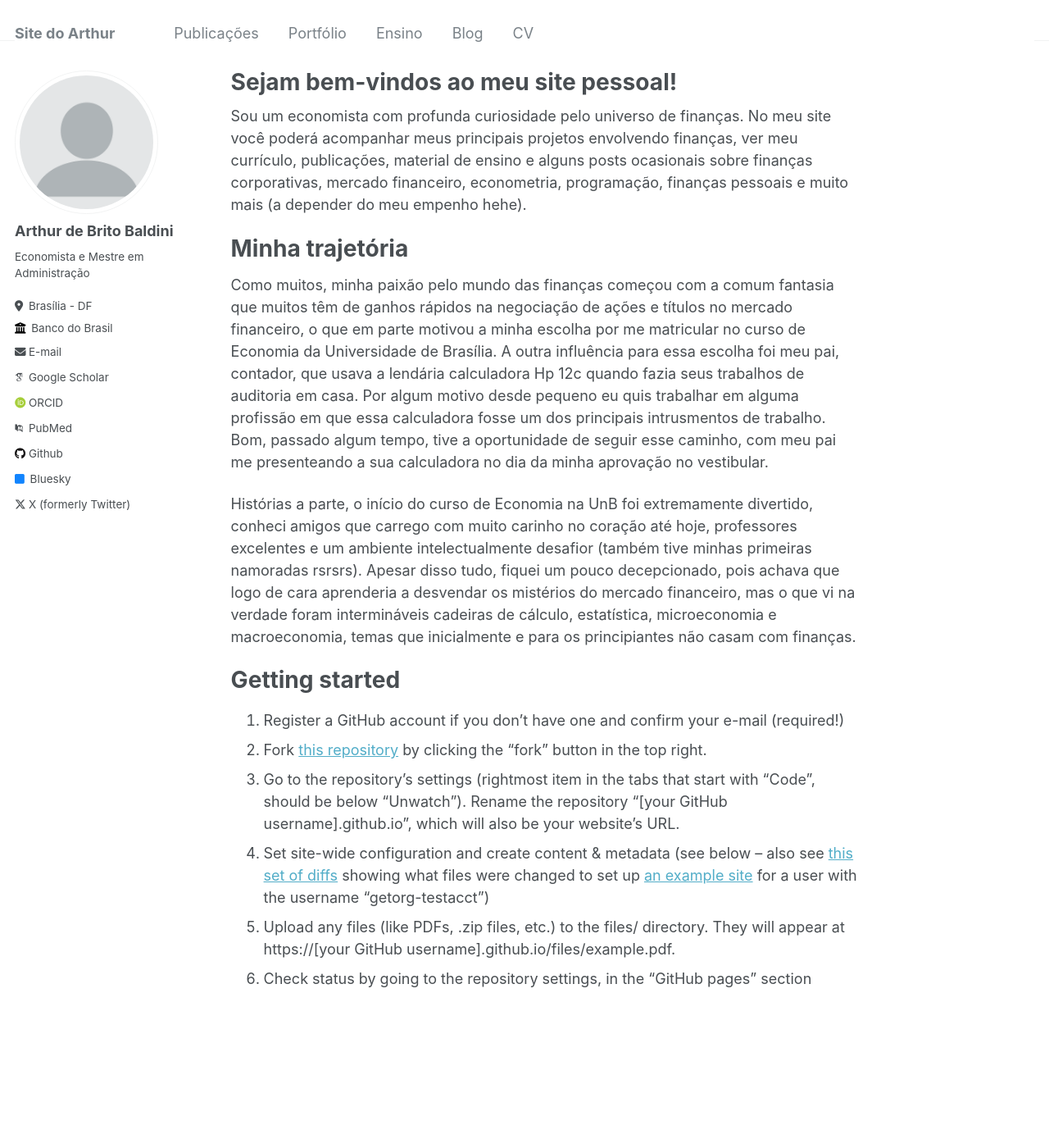
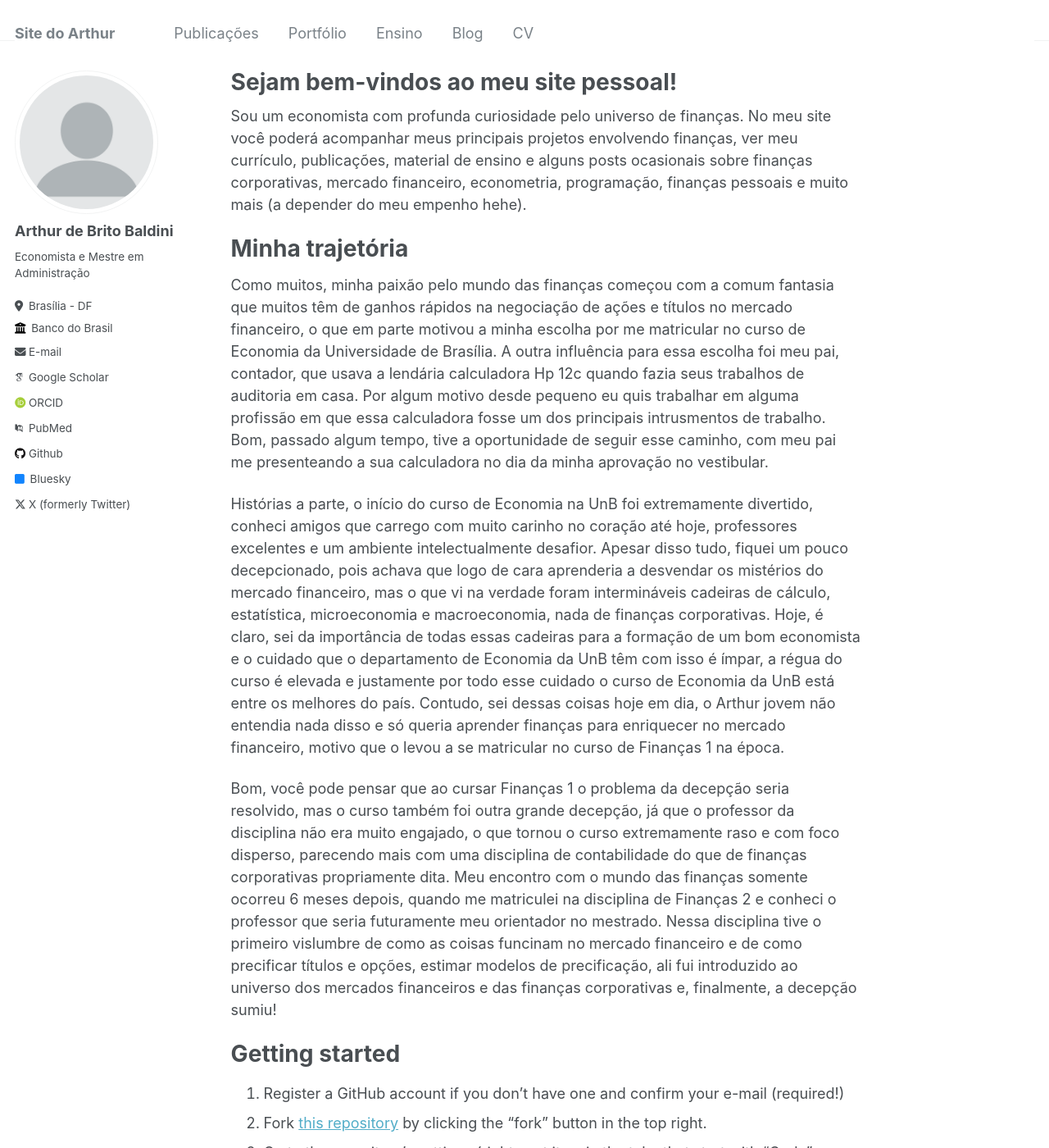
Before and after one commit to Arthur-Unb/arthurbaldini, a Jekyll site: the page built from _pages/about.md, in a window 1280 px wide and 1400 px high. Shown: the whole window at 82% size. Built offline with Jekyll 4.4.1, drawn with Linux system fonts in a browser that asks for light colours; some web fonts are replaced.

Commit message:
Update about.md

```diff
--- a/_pages/about.md
+++ b/_pages/about.md
@@ -12,7 +12,11 @@ Minha trajetória
 ======
 Como muitos, minha paixão pelo mundo das finanças começou com a comum fantasia que muitos têm de ganhos rápidos na negociação de ações e títulos no mercado financeiro, o que em parte motivou a minha escolha por me matricular no curso de Economia da Universidade de Brasília. A outra influência para essa escolha foi meu pai, contador, que usava a lendária calculadora Hp 12c quando fazia seus trabalhos de auditoria em casa. Por algum motivo desde pequeno eu quis trabalhar em alguma profissão em que essa calculadora fosse um dos principais intrusmentos de trabalho. Bom, passado algum tempo, tive a oportunidade de seguir esse caminho, com meu pai me presenteando a sua calculadora no dia da minha aprovação no vestibular.
 
-Histórias a parte, o início do curso de Economia na UnB foi extremamente divertido, conheci amigos que carrego com muito carinho no coração até hoje, professores excelentes e um ambiente intelectualmente desafior (também tive minhas primeiras namoradas rsrsrs). Apesar disso tudo, fiquei um pouco decepcionado, pois achava que logo de cara aprenderia a desvendar os mistérios do mercado financeiro, mas o que vi na verdade foram intermináveis cadeiras de cálculo, estatística, microeconomia e macroeconomia, temas que inicialmente e para os principiantes não casam com finanças.
+Histórias a parte, o início do curso de Economia na UnB foi extremamente divertido, conheci amigos que carrego com muito carinho no coração até hoje, professores excelentes e um ambiente intelectualmente desafior. Apesar disso tudo, fiquei um pouco decepcionado, pois achava que logo de cara aprenderia a desvendar os mistérios do mercado financeiro, mas o que vi na verdade foram intermináveis cadeiras de cálculo, estatística, microeconomia e macroeconomia, nada de finanças corporativas. Hoje, é claro, sei da importância de todas essas cadeiras para a formação de um bom economista e o cuidado que o departamento de Economia da UnB têm com isso é ímpar, a régua do curso é elevada e justamente por todo esse cuidado o curso de Economia da UnB está entre os melhores do país. Contudo, sei dessas coisas hoje em dia, o Arthur jovem não entendia nada disso e só queria aprender finanças para enriquecer no mercado financeiro, motivo que o levou a se matricular no curso de Finanças 1 na época.
+
+Bom, você pode pensar que ao cursar Finanças 1 o problema da decepção seria resolvido, mas o curso também foi outra grande decepção, já que o professor da disciplina não era muito engajado, o que tornou o curso extremamente raso e com foco disperso, parecendo mais com uma disciplina de contabilidade do que de finanças corporativas propriamente dita. Meu encontro com o mundo das finanças somente ocorreu 6 meses depois, quando me matriculei na disciplina de Finanças 2 e conheci o professor que seria futuramente meu orientador no mestrado. Nessa disciplina tive o primeiro vislumbre de como as coisas funcinam no mercado financeiro e de como precificar títulos e opções, estimar modelos de precificação, ali fui introduzido ao universo dos mercados financeiros e das finanças corporativas e, finalmente, a decepção sumiu!
+
+
 
 
 Getting started
```
